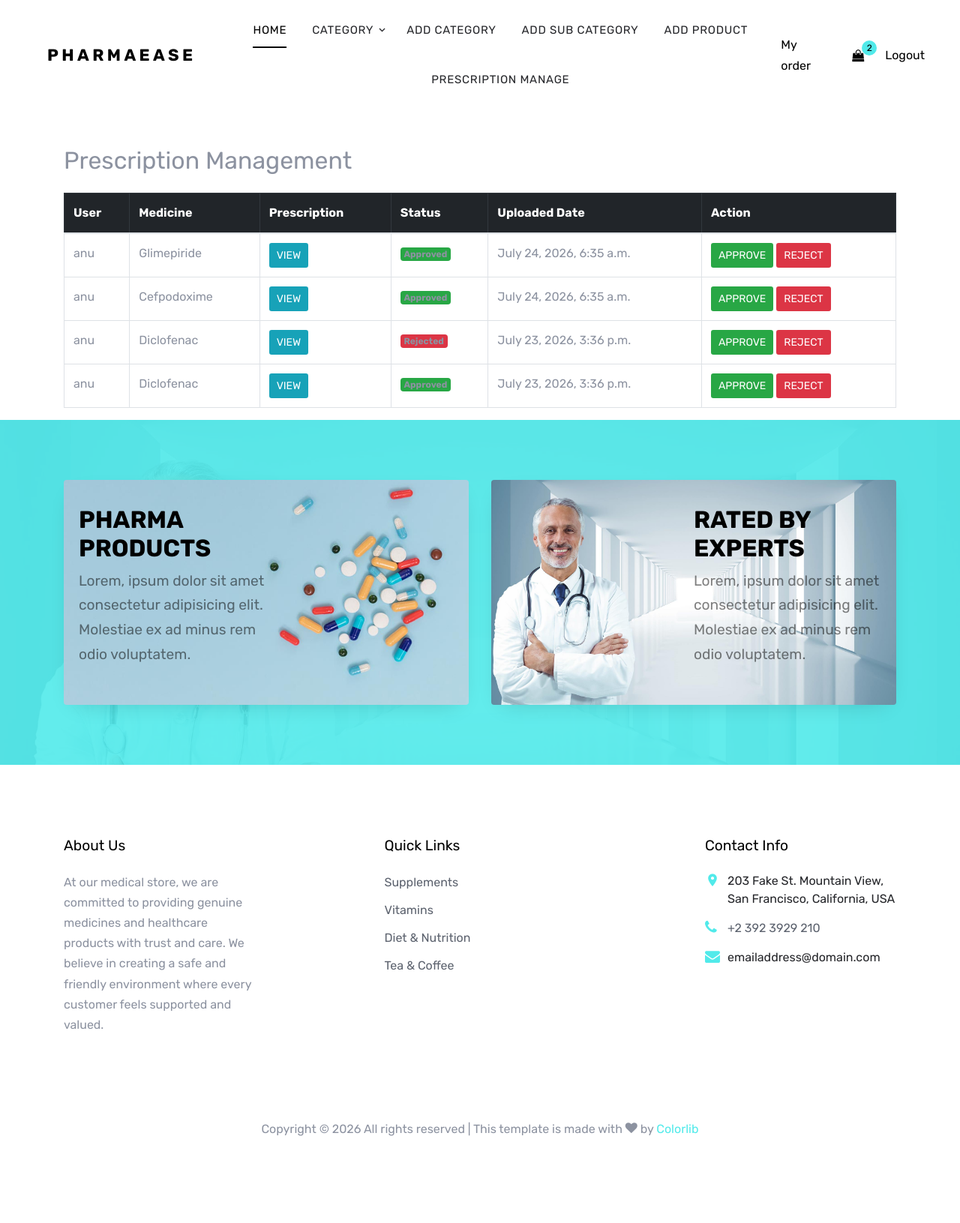
After one commit to Aadhuu/PharmaEase, a Django app: page /prescriptions/ in a window 1280 px wide. The commit adds this page. Shown: the whole page at 75% size. Run offline with Django 5.2, Linux system fonts and the light colour scheme; a user stored in the database is signed in; data comes from the database, SQL or seed files in the repository; both versions use the stored data as it was after the commit; some libraries are stand-ins or nearby versions; some web fonts are replaced.

Commit message:
prescriptions

```diff
--- a/PharamaEase/shop/decorator.py
+++ b/PharamaEase/shop/decorator.py
@@ -4,11 +4,11 @@ from django.contrib import messages
 
 
 def admin_required(fun):
-    def wrapper(request):
+    def wrapper(request, *args, **kwargs):
         if request.user.is_superuser == False:
             messages.error(request, "You are not authorized to view this page.")
             return render(request,'error.html')
         else:
-            return fun(request)
+            return fun(request, *args, **kwargs)
 
     return wrapper
--- a/PharamaEase/shop/urls.py
+++ b/PharamaEase/shop/urls.py
@@ -29,5 +29,8 @@ urlpatterns = [
     path('addcategory',views.AddCategory.as_view(),name='addcategory'),
     path('addsubcategory',views.AddSubCategory.as_view(),name='addsubcategory'),
     path('addstock/<int:i>',views.AddStock.as_view(),name='addstock'),
+    path('prescriptions/',views.PrescriptionList.as_view(),name='prescriptionlist'),
+    path('approve/<int:i>',views.ApprovePrescription.as_view(),name='approveprescription'),
+    path('reject/<int:i>',views.RejectPrescription.as_view(), name='rejectprescription'),
 
 ]
--- a/PharamaEase/shop/views.py
+++ b/PharamaEase/shop/views.py
@@ -7,8 +7,8 @@ from shop.forms import CategoryForm, ProductForm
 from shop.forms import SubCategoryForm
 from shop.forms import StockForm
 from shop.decorator import admin_required
-from prescription.models import Prescription
-from djnago.shortcuts import get_object_or_404
+from prescriptions.models import Prescription
+from django.shortcuts import get_object_or_404
 
 class Home(View):
     def get(self, request):
--- a/PharamaEase/templates/base.html
+++ b/PharamaEase/templates/base.html
@@ -88,6 +88,9 @@
 
               <li>
                 <a href="{% url 'shop:addproduct' %}">Add Product</a>
+              </li>
+            <li>
+                <a href="{% url 'shop:prescriptionlist' %}">Prescription Manage</a>
               </li>
 
             {% else %}
--- /dev/null
+++ b/PharamaEase/templates/prescriptionlist.html
@@ -0,0 +1,100 @@
+{% extends 'base.html' %}
+
+{% block content %}
+
+<div class="container mt-5">
+
+    <h2 class="mb-4">Prescription Management</h2>
+
+    <table class="table table-bordered table-hover">
+
+        <thead class="table-dark">
+
+            <tr>
+                <th>User</th>
+                <th>Medicine</th>
+                <th>Prescription</th>
+                <th>Status</th>
+                <th>Uploaded Date</th>
+                <th>Action</th>
+            </tr>
+
+        </thead>
+
+        <tbody>
+
+        {% for p in prescriptions %}
+
+            <tr>
+
+                <td>{{ p.user.username }}</td>
+
+                <td>{{ p.product.name }}</td>
+
+                <td>
+                    <a href="{{ p.prescription.url }}"
+                       target="_blank"
+                       class="btn btn-info btn-sm">
+                        View
+                    </a>
+                </td>
+
+                <td>
+
+                    {% if p.status == "Pending" %}
+
+                        <span class="badge bg-warning text-dark">
+                            Pending
+                        </span>
+
+                    {% elif p.status == "Approved" %}
+
+                        <span class="badge bg-success">
+                            Approved
+                        </span>
+
+                    {% else %}
+
+                        <span class="badge bg-danger">
+                            Rejected
+                        </span>
+
+                    {% endif %}
+
+                </td>
+
+                <td>{{ p.uploaded_at }}</td>
+
+                <td>
+
+                    <a href="{% url 'shop:approveprescription' p.id %}"
+                       class="btn btn-success btn-sm">
+                        Approve
+                    </a>
+
+                    <a href="{% url 'shop:rejectprescription' p.id %}"
+                       class="btn btn-danger btn-sm">
+                        Reject
+                    </a>
+
+                </td>
+
+            </tr>
+
+        {% empty %}
+
+            <tr>
+                <td colspan="6" class="text-center">
+                    No Prescriptions Found
+                </td>
+            </tr>
+
+        {% endfor %}
+
+        </tbody>
+
+    </table>
+
+</div>
+
+{% endblock %}
```
Also changed, not shown: PharamaEase/db.sqlite3, PharamaEase/media/prescriptions/71lJBs5MNlL_fLKvtCy._SY342_.jpg (added), PharamaEase/media/prescriptions/cloth.jpg (added).
